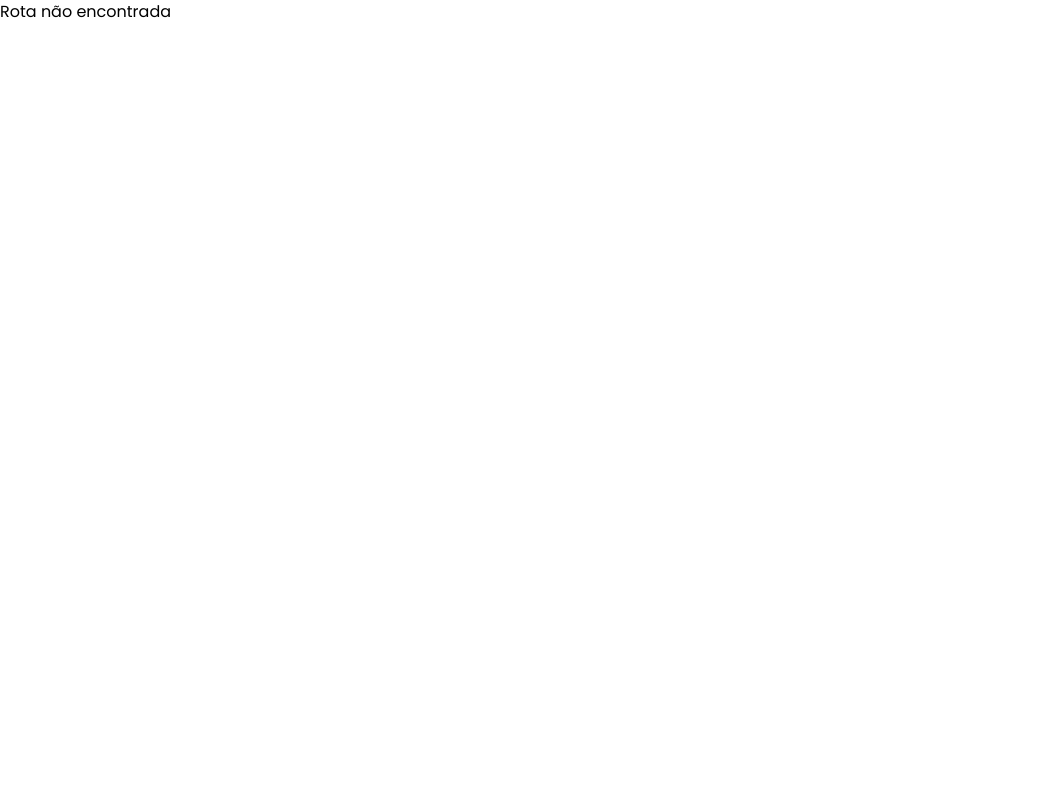
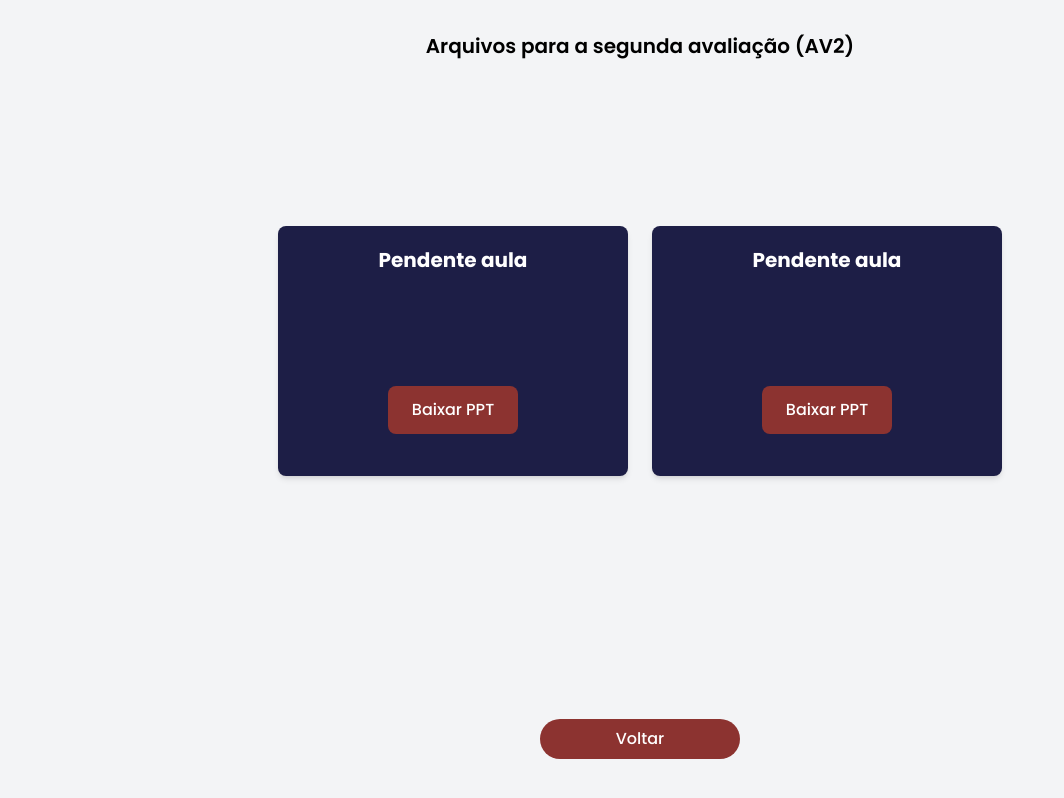
Before and after one commit to adrieeltorres1/pptGerenciador, a React (Vite) app: page /ProgramacaoComPython in a window 1280 px wide. Shown: the top 798 px of the page, without its empty margins (0-1064 px from the left). Built offline with nearby package versions, Linux system fonts and the light colour scheme.

Commit message:
Criando novas páginas

```diff
--- /dev/null
+++ b/pages/PorgramacaoComPython.jsx
@@ -0,0 +1,51 @@
+import { useNavigate } from "react-router";
+
+const ProgramacaoComPython = () => {
+    const Navigate = useNavigate()
+    return (
+        <>
+            <h2 className="flex justify-center items-center text-xl font-semibold bg-gray-100 py-8">Arquivos para a segunda avaliação (AV2) </h2>
+            <div className="flex flex-wrap gap-6 justify-center items-center p-6 bg-gray-100 min-h-screen">
+                <div className="bg-[#1d1e46] w-[350px] h-[250px] rounded-lg text-white shadow-md">
+                    <h2 className="flex justify-center text-xl font-bold mb-4 mt-5">Pendente aula</h2>
+                    <div className="flex justify-center mt-28">
+                        <button
+                            className=" px-6 py-3 bg-vermelho-danger text-white font-medium rounded-lg hover:bg-[#4e151c] transition-all duration-300"
+                        // onClick={() => {
+                        //   window.open("", "_blank");
+                        // }}
+                        >
+                            Baixar PPT
+                        </button>
+                    </div>
+                </div>
+
+                <div className="bg-[#1d1e46] w-[350px] h-[250px]  rounded-lg text-white shadow-md">
+                    <h2 className="flex justify-center text-xl font-bold mb-4 mt-5">Pendente aula</h2>
+                    <div className="flex justify-center mt-28" >
+                        <button
+                            className=" px-6 py-3 bg-vermelho-danger text-white font-medium rounded-lg hover:bg-[#4e151c]"
+                        // onClick={() => {
+                        //   window.open("", "_blank");
+                        // }}
+                        >
+                            Baixar PPT
+                        </button>
+                    </div>
+                </div>
+                <div className="flex justify-center w-full">
+                    <button
+                        className=" w-[200px] h-[40px] bg-vermelho-danger text-white font-medium rounded-full hover:bg-[#4e151c]"
+                        onClick={() =>
+                            Navigate("/")
+                        }
+                    >
+                        Voltar
+                    </button>
+                </div>
+            </div>
+        </>
+    );
+}
+
+export default ProgramacaoComPython;
--- /dev/null
+++ b/pages/ProjetoIntegrador.jsx
@@ -0,0 +1,52 @@
+import { useNavigate } from "react-router";
+
+const ProjetoIntegrador = () => {
+    const Navigate = useNavigate();
+    return (
+        <>
+            <h2 className="flex justify-center items-center text-xl font-semibold bg-gray-100 py-8">Arquivos para a segunda avaliação (AV2) </h2>
+            <div className="flex flex-wrap gap-6 justify-center items-center p-6 bg-gray-100 min-h-screen">
+                <div className="bg-[#1d1e46] w-[350px] h-[250px] rounded-lg text-white shadow-md">
+                    <h2 className="flex justify-center text-xl font-bold mb-4 mt-5">Pendente aula</h2>
+                    <div className="flex justify-center mt-28">
+                        <button
+                            className=" px-6 py-3 bg-vermelho-danger text-white font-medium rounded-lg hover:bg-[#4e151c] transition-all duration-300"
+                        // onClick={() => {
+                        //   window.open("", "_blank");
+                        // }}
+                        >
+                            Baixar PPT
+                        </button>
+                    </div>
+                </div>
+
+                <div className="bg-[#1d1e46] w-[350px] h-[250px]  rounded-lg text-white shadow-md">
+                    <h2 className="flex justify-center text-xl font-bold mb-4 mt-5">Pendente aula</h2>
+                    <div className="flex justify-center mt-28" >
+                        <button
+                            className=" px-6 py-3 bg-vermelho-danger text-white font-medium rounded-lg hover:bg-[#4e151c]"
+                        // onClick={() => {
+                        //   window.open("", "_blank");
+                        // }}
+                        >
+                            Baixar PPT
+                        </button>
+                    </div>
+                </div>
+                <div className="flex justify-center w-full">
+                    <button
+                        className=" w-[200px] h-[40px] bg-vermelho-danger text-white font-medium rounded-full hover:bg-[#4e151c]"
+                        onClick={() =>
+                            Navigate("/")
+                        }
+                    >
+                        Voltar
+                    </button>
+                </div>
+            </div>
+
+        </>
+    );
+}
+
+export default ProjetoIntegrador;
--- /dev/null
+++ b/pages/RedesDeComputadores.jsx
@@ -0,0 +1,52 @@
+import { useNavigate } from "react-router";
+
+const RedesDeComputadores = () => {
+    const Navigate = useNavigate();
+    return (
+        <>
+        <h2 className="flex justify-center items-center text-xl font-semibold bg-gray-100 py-8">Arquivos para a segunda avaliação (AV2) </h2>
+            <div className="flex flex-wrap gap-6 justify-center items-center p-6 bg-gray-100 min-h-screen">
+                <div className="bg-[#1d1e46] w-[350px] h-[250px] rounded-lg text-white shadow-md">
+                    <h2 className="flex justify-center text-xl font-bold mb-4 mt-5">Pendente Aula</h2>
+                    <div className="flex justify-center mt-28">
+                        <button
+                            className=" px-6 py-3 bg-vermelho-danger text-white font-medium rounded-lg hover:bg-[#4e151c] transition-all duration-300"
+                        // onClick={() => {
+                        //   window.open("", "_blank");
+                        // }}
+                        >
+                            Baixar PPT
+                        </button>
+                    </div>
+                </div>
+
+                <div className="bg-[#1d1e46] w-[350px] h-[250px]  rounded-lg text-white shadow-md">
+                    <h2 className="flex justify-center text-xl font-bold mb-4 mt-5">Pendente aula</h2>
+                    <div className="flex justify-center mt-28" >
+                        <button
+                            className=" px-6 py-3 bg-vermelho-danger text-white font-medium rounded-lg hover:bg-[#4e151c]"
+                        // onClick={() => {
+                        //   window.open("", "_blank");
+                        // }}
+                        >
+                            Baixar PPT
+                        </button>
+                    </div>
+                </div>
+                <div className="flex justify-center w-full">
+                    <button
+                        className=" w-[200px] h-[40px] bg-vermelho-danger text-white font-medium rounded-full hover:bg-[#4e151c]"
+                        onClick={() =>
+                            Navigate("/")
+                        }
+                    >
+                        Voltar
+                    </button>
+                </div>
+            </div>
+        </>
+
+    );
+}
+
+export default RedesDeComputadores;
--- a/src/App.jsx
+++ b/src/App.jsx
@@ -3,6 +3,9 @@ import BancoDeDados from "../pages/BancoDeDados";
 import PaginaInicial from "./components/PaginaInicial";
 import SistemasOperacionais from "../pages/SistemasOperacionais";
 import SegurancaDaInformacao from "../pages/SegurancaDaInformacao";
+import ProjetoIntegrador from "../pages/ProjetoIntegrador";
+import RedesDeComputadores from "../pages/RedesDeComputadores";
+import ProgramacaoComPython from "../pages/PorgramacaoComPython";
 
 
 const App = () => {
@@ -12,6 +15,9 @@ const App = () => {
        <Route path='/' element={<PaginaInicial/>}/>
        <Route path='/SistemasOperacionais' element={<SistemasOperacionais />}/>
        <Route path='/SegurancaDaInformacao' element={<SegurancaDaInformacao />}/>
+       <Route path='/ProjetoIntegrador' element={<ProjetoIntegrador />}/>
+       <Route path='/RedesDeComputadores' element={<RedesDeComputadores />}/>
+       <Route path='/ProgramacaoComPython' element={<ProgramacaoComPython />}/>
        <Route path='/BancoDeDados' element={<BancoDeDados />}/>
        <Route path='*' element={<h1>Rota não encontrada</h1>}/>
       </Routes>
--- a/src/components/PaginaInicial.jsx
+++ b/src/components/PaginaInicial.jsx
@@ -24,9 +24,9 @@ const PaginaInicial = () => {
                         {[
                             { titulo: "Arquitetura de S.O", icone: <FaDraftingCompass size={70} />, caminho: "/sistemasoperacionais" },
                             { titulo: "Segurança da informação", icone: <FaShieldAlt size={70} />, caminho: "/segurancadainformacao" },
-                            { titulo: "Projeto Integrador", icone: <FaProjectDiagram size={70} />, caminho: "" },
-                            { titulo: "Redes de computadores", icone: <FaNetworkWired size={70} />, caminho: "" },
-                            { titulo: "Programação com Python", icone: <FaPython size={70} />, caminho: "" },
+                            { titulo: "Projeto Integrador", icone: <FaProjectDiagram size={70} />, caminho: "/projetointegrador" },
+                            { titulo: "Redes de computadores", icone: <FaNetworkWired size={70} />, caminho: "/redesdecomputadores" },
+                            { titulo: "Programação com Python", icone: <FaPython size={70} />, caminho: "/programacaocompython" },
                             { titulo: "Banco de dados", icone: <FaDatabase size={70} />, caminho: "/bancodedados" },
                         ].map((card, index) => (
                             <div
```
